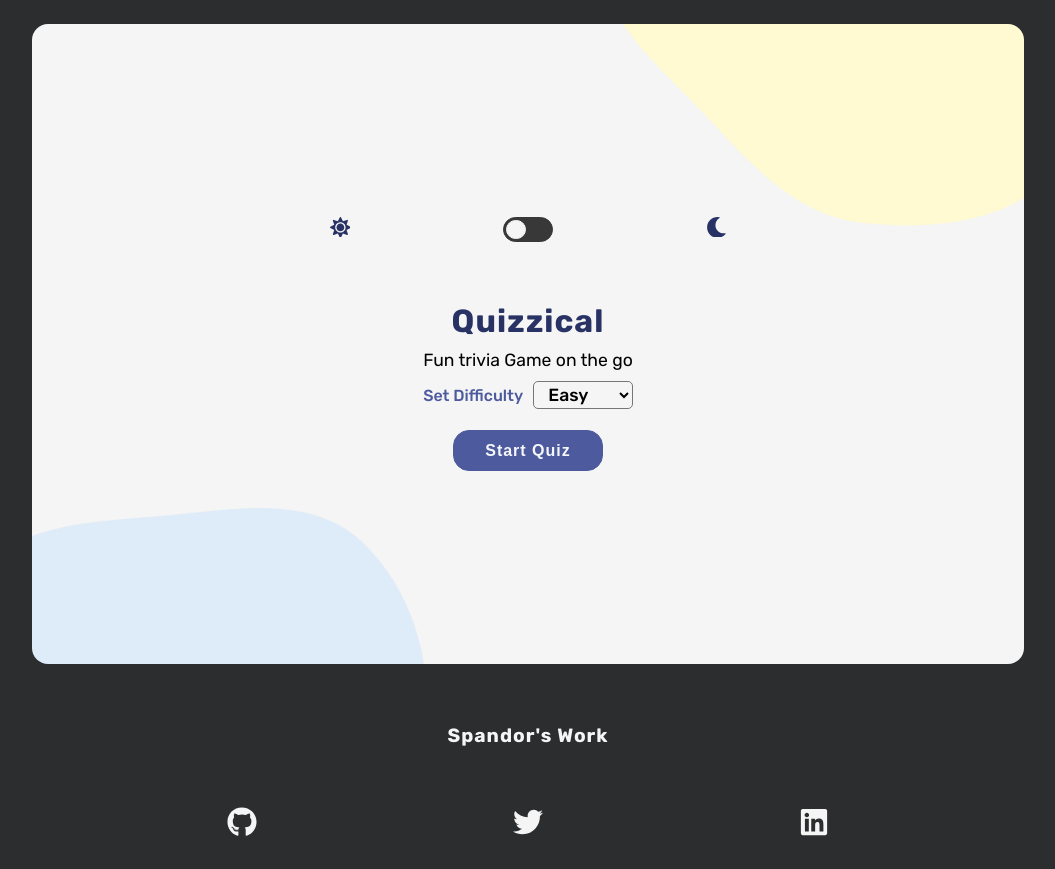
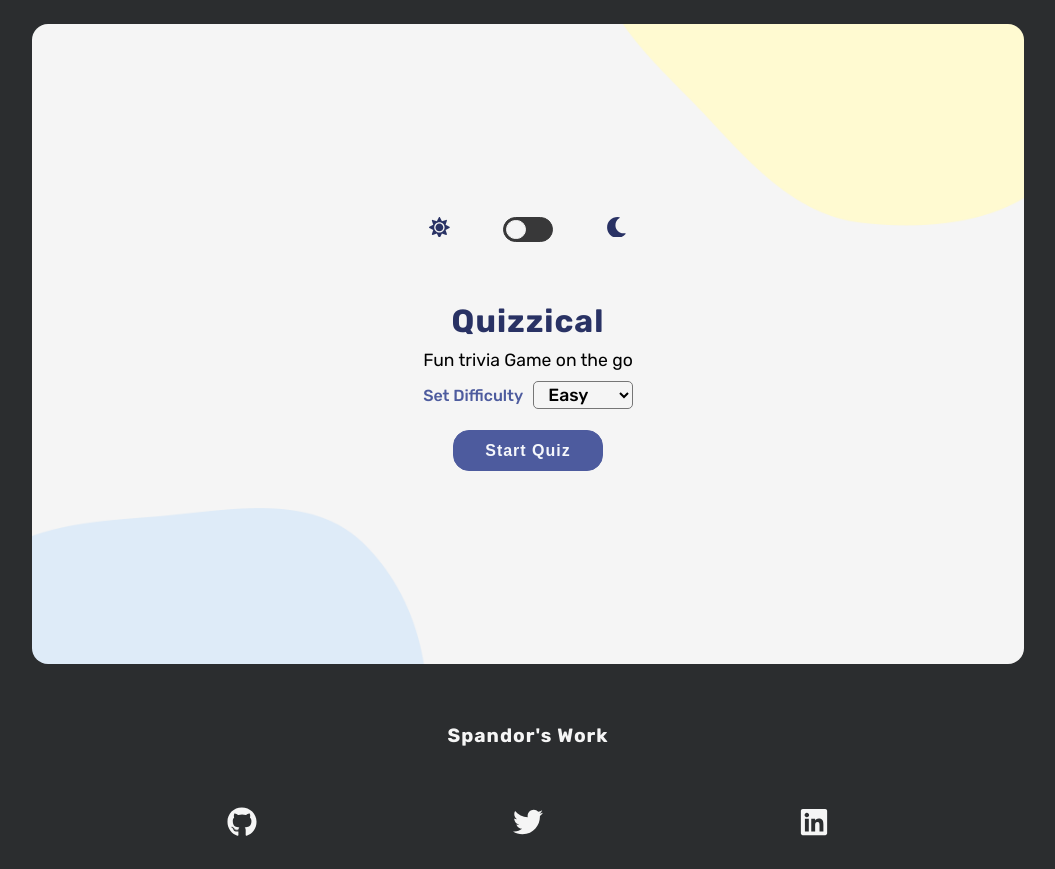
Before and after one commit to Ay7ot/spandors-trivia, a React (Vite) app: page / in a window 1280 px wide. Shown: the whole page, without its empty margins (112-1167 px from the left). Built offline with nearby package versions, Linux system fonts and the light colour scheme.

Commit message:
Toggler Properly Styled

```diff
--- a/src/App.css
+++ b/src/App.css
@@ -32,6 +32,12 @@ main{
   width: 40%;
   margin-bottom: 5%;
   height: 25px;
+}
+
+@media screen and (min-width:992px){
+  .toggler{
+    width: 20%;
+  }
 }
 
 .color-toggler{
```
